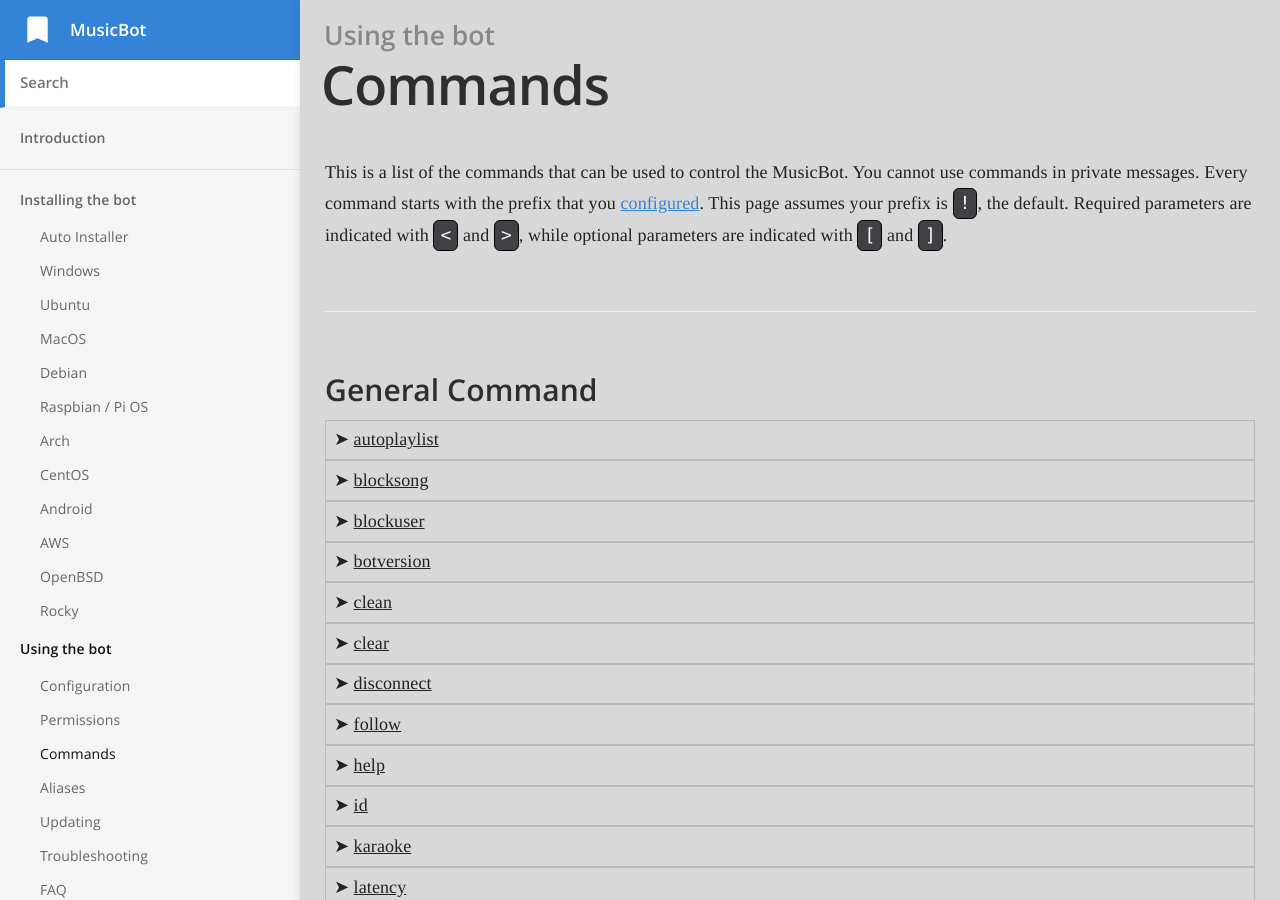
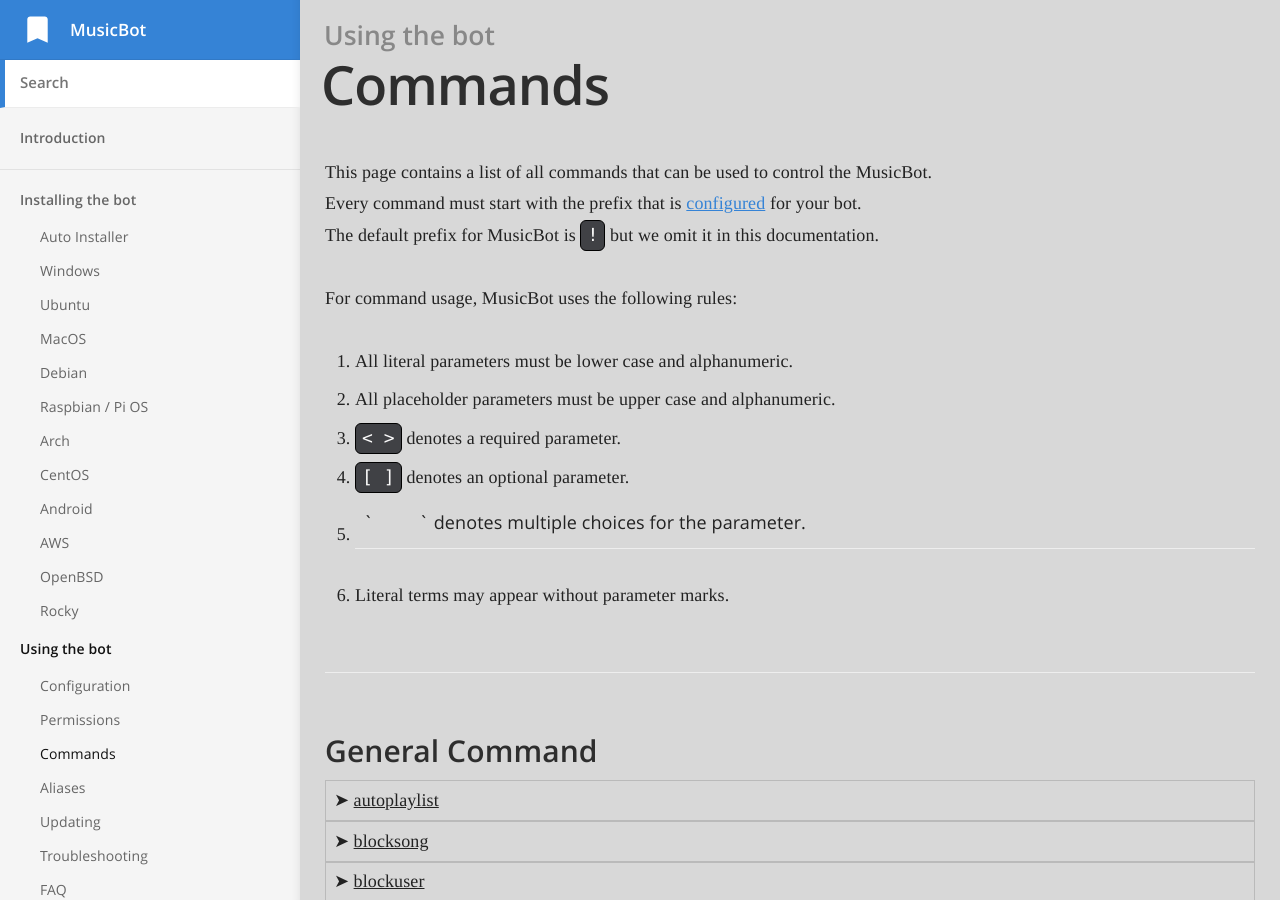
Before and after one commit to Just-Some-Bots/MusicBot, a Jekyll site: the page built from _docs/using/commands.md, in a window 1280 px wide and 900 px high. Built offline with Jekyll 4.4.1, drawn with Linux system fonts in a browser that asks for light colours.

Commit message:
Add all the usage rules.

```diff
--- a/_docs/using/commands.md
+++ b/_docs/using/commands.md
@@ -4,7 +4,18 @@ category: Using the bot
 order: 3
 ---
 
-This is a list of the commands that can be used to control the MusicBot. You cannot use commands in private messages. Every command starts with the prefix that you [configured]({{ site.baseurl }}/using/configuration). This page assumes your prefix is `!`, the default. Required parameters are indicated with `<` and `>`, while optional parameters are indicated with `[` and `]`.
+This page contains a list of all commands that can be used to control the MusicBot.
+Every command must start with the prefix that is [configured]({{ site.baseurl }}/using/configuration) for your bot.
+The default prefix for MusicBot is `!` but we omit it in this documentation.
+
+For command usage, MusicBot uses the following rules:
+1. All literal parameters must be lower case and alphanumeric.
+2. All placeholder parameters must be upper case and alphanumeric.
+3. `< >` denotes a required parameter.
+4. `[ ]` denotes an optional parameter.
+5. ` | ` denotes multiple choices for the parameter.
+6. Literal terms may appear without parameter marks.
+
 
 
 ### General Command
```
